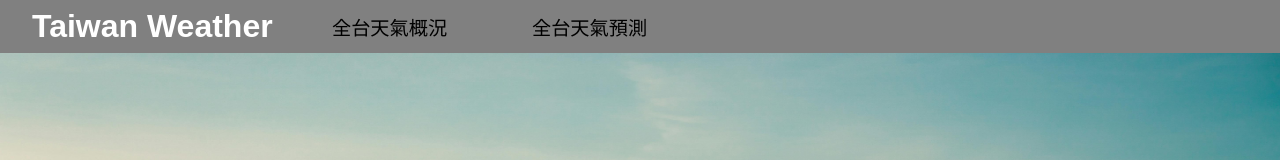
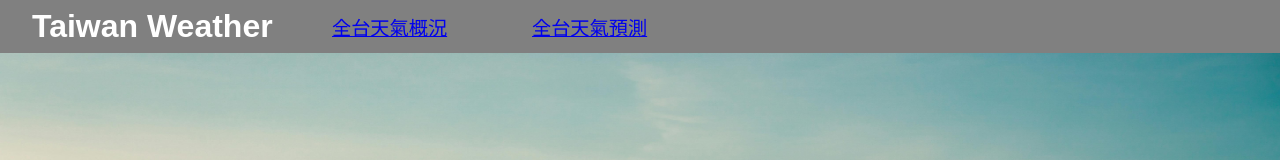
Before and after one commit to freddy990117/Taiwan-Weather, a React (Vite) app: page / in a window 1280 px wide. Shown: the top 160 px of the page. Built offline with nearby package versions, Linux system fonts and the light colour scheme; no server answers.

Commit message:
import Link Outlet 設路由

```diff
--- a/src/App.jsx
+++ b/src/App.jsx
@@ -1,8 +1,9 @@
 import Page404 from "./Pages/Page404";
 import Homepage from "./Pages/Homepage";
 import Layout from "./Layout";
+import About from "./Pages/About";
 //設定 Router
-import { BrowserRouter, Router, Routes, Route } from "react-router-dom";
+import { BrowserRouter, Routes, Route } from "react-router-dom";
 
 const App = () => {
   return (
@@ -10,6 +11,7 @@ const App = () => {
       <Routes>
         <Route path="/" element={<Layout />}>
           <Route index element={<Homepage />}></Route>
+          <Route path="about" element={<About />}></Route>
           <Route path="*" element={<Page404 />}></Route>
         </Route>
       </Routes>
--- a/src/Components/Header.jsx
+++ b/src/Components/Header.jsx
@@ -1,11 +1,16 @@
 import React from "react";
 import "../styles/footer.css";
+import { Link } from "react-router-dom";
 const Header = () => {
   return (
     <div className="headerNav">
       <h1>Taiwan Weather</h1>
-      <p>全台天氣概況</p>
-      <p>全台天氣預測</p>
+      <p>
+        <Link to="/">全台天氣概況</Link>
+      </p>
+      <p>
+        <Link to="/about">全台天氣預測</Link>
+      </p>
     </div>
   );
 };
--- a/src/Layout.jsx
+++ b/src/Layout.jsx
@@ -2,14 +2,15 @@
 import React from "react";
 import Footer from "./Components/Footer";
 import Header from "./Components/Header";
-import Homepage from "./Pages/Homepage";
-import City from "./Components/City";
+import { Outlet } from "react-router-dom";
 
 const Layout = () => {
   return (
     <div>
       <Header />
-      <Homepage />
+      {/* 因為 Router 的 index 是 Homepage，可以不用使用 Hompage 這個 Component */}
+      {/* import Outlet 渲染 Page404 & about 路由 */}
+      <Outlet />
       <Footer />
     </div>
   );
```
